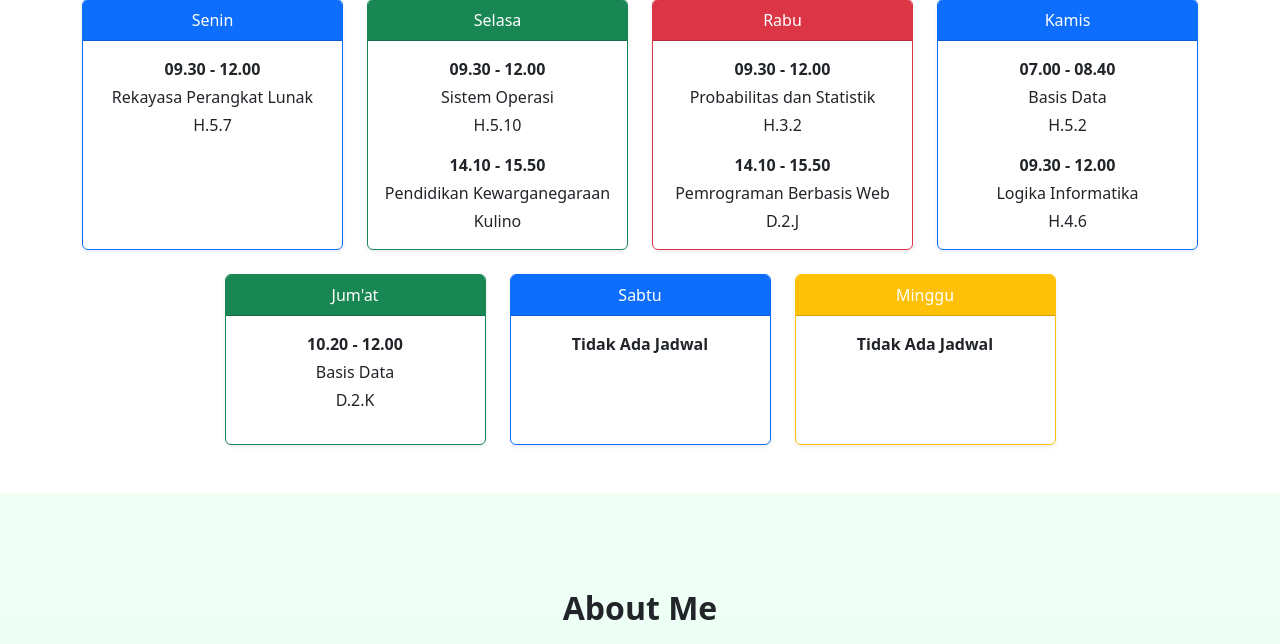
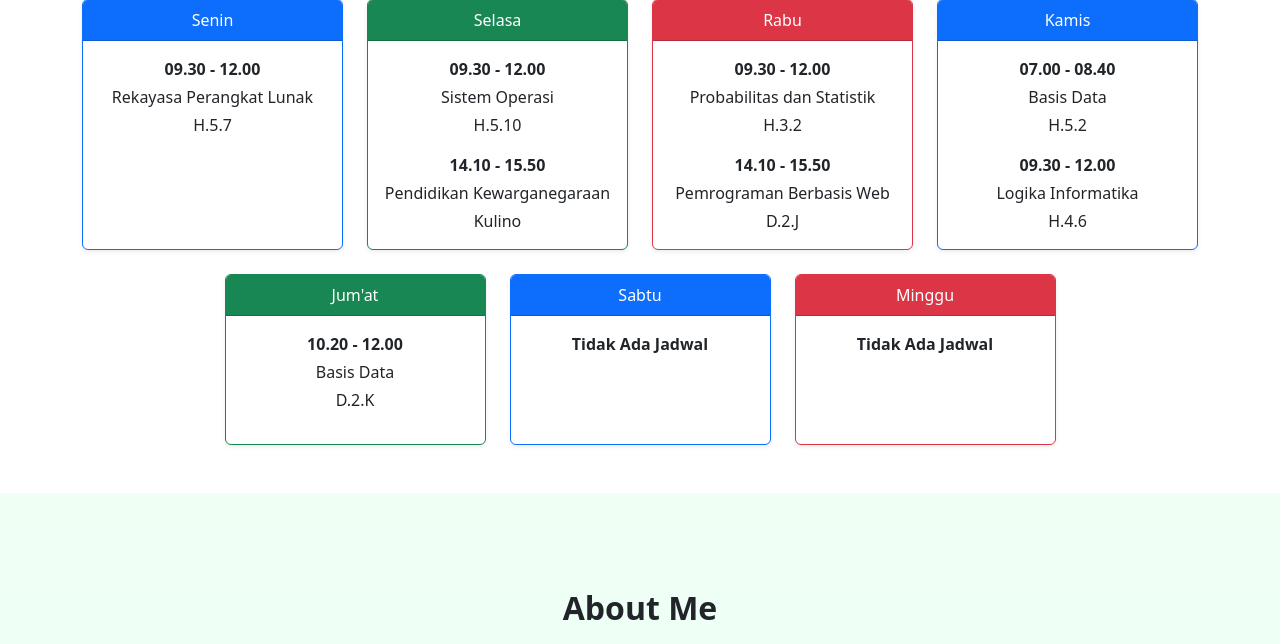
Before and after one commit to Muhammadzakariaa/dailyjournal, a PHP site: page / in a window 1280 px wide. Shown: the part 2057-2701 px from the top of the page. Run offline with PHP 8.4, Linux system fonts and the light colour scheme; data comes from the database, SQL or seed files in the repository; data that the repository does not hold is empty.

Commit message:
change coloring schedule

```diff
--- a/index.php
+++ b/index.php
@@ -475,8 +475,8 @@ footer .social-icons a i:hover{
 
       <!-- Minggu -->
       <div class="col-md-3 d-flex justify-content-center">
-        <div class="card w-100 h-100 shadow-sm border border-warning">
-          <div class="card-header bg-warning text-white text-center">
+        <div class="card w-100 h-100 shadow-sm border border-danger">
+          <div class="card-header bg-danger text-white text-center">
             Minggu
           </div>
           <div class="card-body text-center">
```
